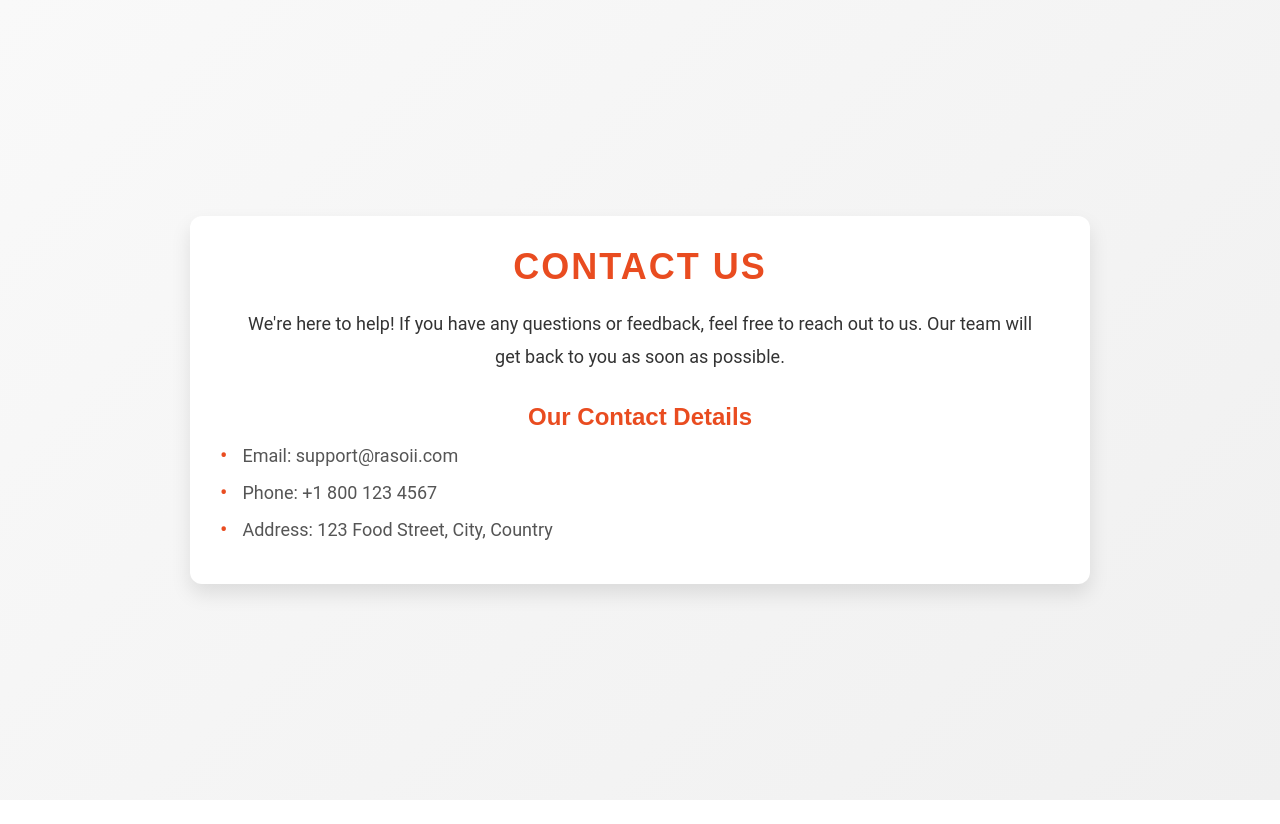
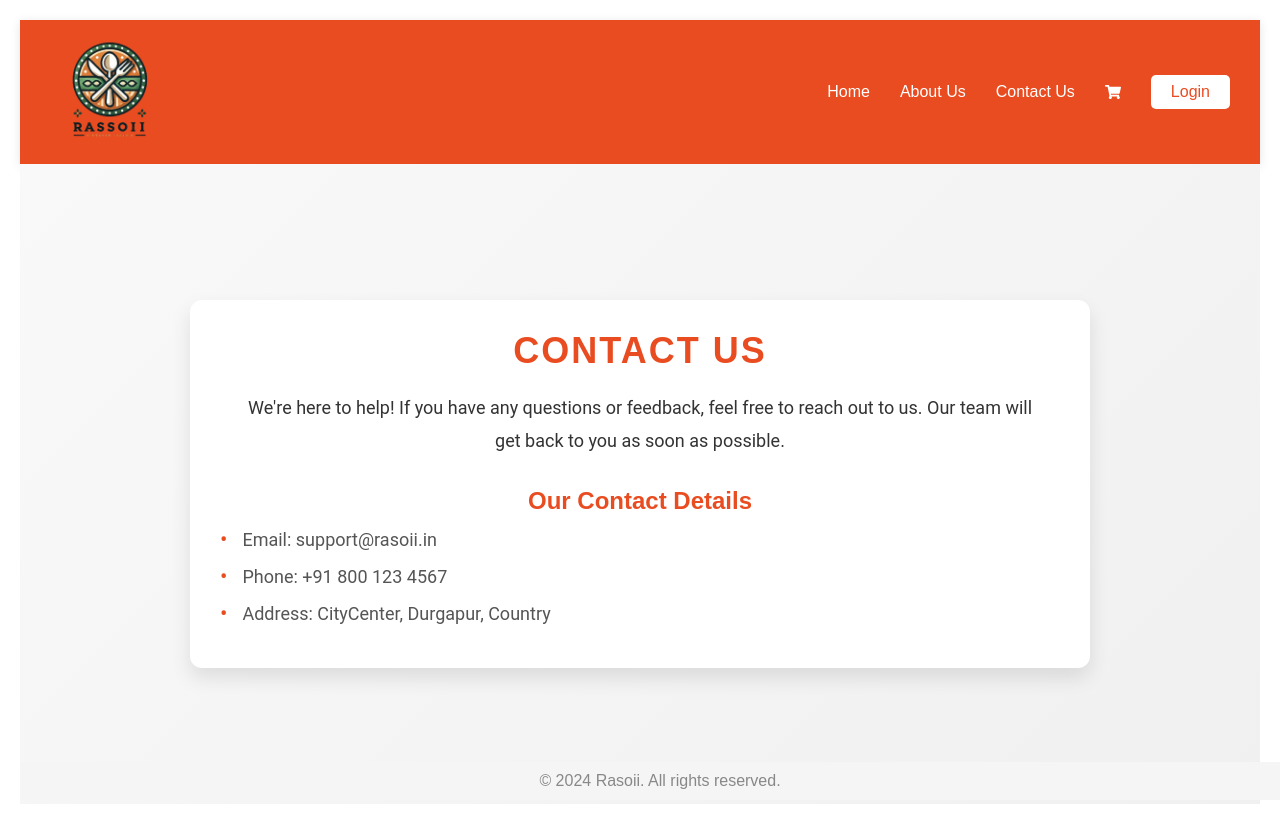
Before and after one commit to soumadip-dev/Food-App-React, a React (Vite) app: page /contact in a window 1280 px wide. Before the commit the page ends 800 px from the top, so only its background shows below. Built offline with nearby package versions, Linux system fonts and the light colour scheme.

Commit message:
Add child routes for About and Contact with header links

```diff
--- a/src/App.js
+++ b/src/App.js
@@ -1,6 +1,6 @@
 import React from 'react';
 import ReactDOM from 'react-dom/client';
-import { createBrowserRouter, RouterProvider } from 'react-router-dom';
+import { createBrowserRouter, Outlet, RouterProvider } from 'react-router-dom';
 import About from './components/About.jsx';
 import Body from './components/Body.jsx'; // Body Component
 import Contact from './components/Contact.jsx';
@@ -11,8 +11,8 @@
 const AppLayout = () => {
   return (
     <div className="app">
-      <Header /> {/* Header Section */}
-      <Body /> {/* Body Section */}
+      <Header />
+      <Outlet />
       <footer className="footer">
         <p>© 2024 Rasoii. All rights reserved.</p> {/* Footer Section */}
       </footer>
@@ -24,8 +24,8 @@
   {
     path: '/',
     element: <AppLayout />,
-    errorElement: <Error />,
-  },
+    children: [
+      { path: '/', element: <Body /> },
       {
         path: '/about',
         element: <About />,
@@ -34,6 +34,9 @@
         path: '/contact',
         element: <Contact />,
       },
+    ],
+    errorElement: <Error />,
+  },
 ]);
 // Render the App
 const root = ReactDOM.createRoot(document.getElementById('root'));
--- a/src/components/Contact.jsx
+++ b/src/components/Contact.jsx
@@ -12,9 +12,9 @@
         <div className="contact-info">
           <h2>Our Contact Details</h2>
           <ul>
-            <li>Email: support@rasoii.com</li>
-            <li>Phone: +1 800 123 4567</li>
-            <li>Address: 123 Food Street, City, Country</li>
+            <li>Email: support@rasoii.in</li>
+            <li>Phone: +91 800 123 4567</li>
+            <li>Address: CityCenter, Durgapur, Country</li>
           </ul>
         </div>
       </div>
--- a/src/components/Header.jsx
+++ b/src/components/Header.jsx
@@ -1,9 +1,10 @@
-import { FaShoppingCart } from "react-icons/fa"; // Cart icon
-import logo from "../assets/rasoii.png"; // Logo image
-import { useState } from "react"; // useState hook
+import { useState } from 'react';
+import { FaShoppingCart } from 'react-icons/fa';
+import { Link } from 'react-router-dom';
+import logo from '../assets/rasoii.png';
 
 const Header = () => {
-  const [btnContent, setBtnContent] = useState("Login"); // State to toggle button text
+  const [btnContent, setBtnContent] = useState('Login'); // State to toggle button text
 
   return (
     <div className="header">
@@ -12,9 +13,15 @@
       </div>
       <div className="nav-items">
         <ul>
-          <li>Home</li>
-          <li>About Us</li>
-          <li>Contact Us</li>
+          <li>
+            <Link to="/">Home</Link>
+          </li>
+          <li>
+            <Link to="./about">About Us</Link>
+          </li>
+          <li>
+            <Link to="/contact">Contact Us</Link>
+          </li>
           <li className="cart-icon">
             <FaShoppingCart />
           </li>
@@ -22,9 +29,9 @@
             <button
               className="login-btn"
               onClick={() => {
-                btnContent === "Login"
-                  ? setBtnContent("Logout")
-                  : setBtnContent("Login");
+                btnContent === 'Login'
+                  ? setBtnContent('Logout')
+                  : setBtnContent('Login');
               }}
             >
               {btnContent}
--- a/src/index.css
+++ b/src/index.css
@@ -2,6 +2,8 @@
 * {
   margin: 0;
   padding: 0;
+  text-decoration: none;
+  color: inherit;
   box-sizing: border-box;
 }
 
@@ -40,6 +42,7 @@
   cursor: pointer;
   transition: color 0.3s ease;
 }
+
 
 .nav-items li:last-child {
   margin-right: 0;
@@ -281,7 +284,7 @@
   display: flex;
   justify-content: center;
   align-items: center;
-  min-height: 100vh;
+  min-height: 80vh;
 }
 
 .about-content {
@@ -360,7 +363,7 @@
   display: flex;
   justify-content: center;
   align-items: center;
-  min-height: 100vh;
+  min-height: 80vh;
 }
 
 .contact-content {
```
Lines whose indentation alone changed are shown as unchanged.
